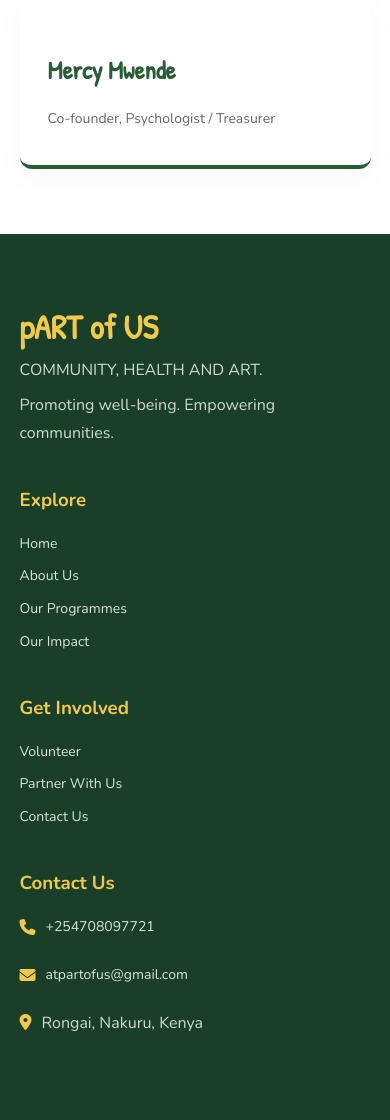
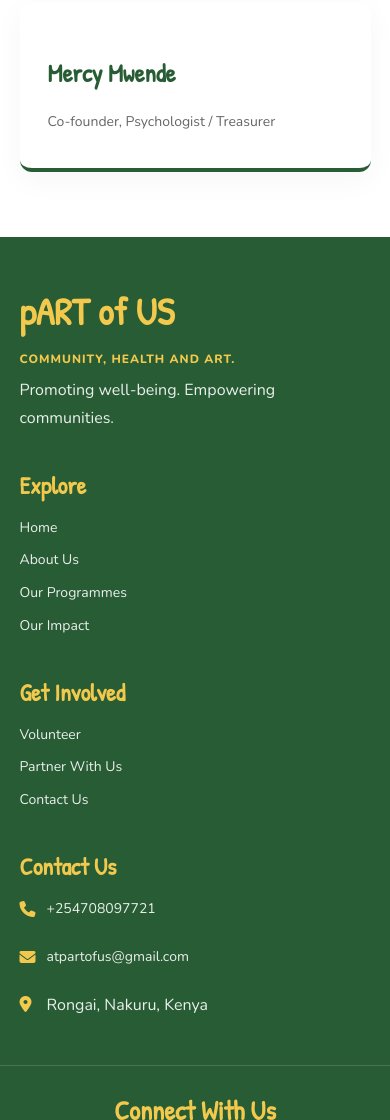
Before and after one commit to makundaleslie5-art/Part-Of-Us, a FastAPI app: page /about in a window 390 px wide. Shown: the part 5380-6500 px from the top of the page. Run offline with FastAPI, Linux system fonts and the light colour scheme.

Commit message:
Refine Part Of Us branding colours and footer design

```diff
--- a/static/css/style.css
+++ b/static/css/style.css
@@ -6,7 +6,7 @@
 
 :root {
     --green: #285c35;
-    --deep-green: #193f29;
+    --deep-green: #285c35;
     --brown: #70452d;
     --yellow: #f2c94c;
     --red: #c7473b;
@@ -926,3 +926,255 @@ body.menu-open .side-menu {
     visibility: visible;
     pointer-events: auto;
 }
+
+
+/* ==========================================
+   pART of US - BRANDING AND FOOTER REFINEMENT
+========================================== */
+
+/* HEADER AND BRANDING */
+.site-header {
+    background: var(--white);
+    border-bottom: 3px solid rgba(40, 92, 53, 0.10);
+}
+
+.nav-container {
+    min-height: 92px;
+}
+
+.logo {
+    gap: 12px;
+    align-items: center;
+}
+
+.logo img {
+    width: 90px;
+    height: 78px;
+    object-fit: contain;
+}
+
+.brand-name {
+    font-size: 34px;
+    line-height: 1;
+}
+
+.brand-p,
+.brand-of {
+    color: var(--brown);
+}
+
+.brand-art,
+.brand-us {
+    color: var(--green);
+}
+
+.brand-name small {
+    color: var(--brown);
+    font-size: 10px;
+    letter-spacing: 1.2px;
+    margin-top: 8px;
+}
+
+/* NAVIGATION */
+.navigation a {
+    color: var(--dark);
+    transition: color 0.25s ease;
+}
+
+.navigation a:hover,
+.navigation a.active-link {
+    color: var(--green);
+}
+
+.navigation a.active-link {
+    border-bottom: 2px solid var(--yellow);
+}
+
+/* MENU BUTTON */
+.menu-toggle {
+    border-color: rgba(40, 92, 53, 0.25);
+    background: var(--cream);
+}
+
+.menu-toggle span {
+    background: var(--green);
+}
+
+/* FOOTER */
+footer {
+    background: var(--green);
+    color: var(--white);
+}
+
+.footer-content {
+    padding: 60px 0 45px;
+    grid-template-columns: 1.4fr 1fr 1fr 1.5fr;
+    gap: 32px;
+}
+
+.footer-brand h2 {
+    font-family: 'Patrick Hand', cursive;
+    font-size: 38px;
+    color: var(--yellow);
+    margin-bottom: 5px;
+}
+
+.footer-brand p:first-of-type {
+    color: var(--yellow);
+    font-size: 12px;
+    font-weight: 800;
+    letter-spacing: 1px;
+}
+
+.footer-content h3 {
+    color: var(--yellow);
+    font-family: 'Patrick Hand', cursive;
+    font-size: 24px;
+    margin-bottom: 15px;
+}
+
+.footer-content p,
+.footer-content a {
+    color: rgba(255, 255, 255, 0.9);
+}
+
+.footer-content a {
+    transition: color 0.25s ease, transform 0.25s ease;
+}
+
+.footer-content a:hover {
+    color: var(--yellow);
+    transform: translateX(3px);
+}
+
+.footer-contact p {
+    align-items: flex-start;
+    overflow-wrap: anywhere;
+}
+
+.footer-contact p i {
+    color: var(--yellow);
+    min-width: 17px;
+}
+
+/* SOCIAL MEDIA */
+.footer-social {
+    padding: 25px 20px 32px;
+    border-top: 1px solid rgba(255, 255, 255, 0.15);
+}
+
+.footer-social h3 {
+    color: var(--yellow);
+    font-family: 'Patrick Hand', cursive;
+    font-size: 27px;
+    margin-bottom: 18px;
+}
+
+.social-icons {
+    gap: 16px;
+}
+
+.social-icons a {
+    width: 44px;
+    height: 44px;
+    color: var(--white);
+    border: 1px solid rgba(255, 255, 255, 0.55);
+    border-radius: 50%;
+    transition: all 0.25s ease;
+}
+
+.social-icons a:hover {
+    background: var(--yellow);
+    color: var(--green);
+    border-color: var(--yellow);
+    transform: translateY(-4px);
+}
+
+/* COPYRIGHT */
+.footer-bottom {
+    background: rgba(0, 0, 0, 0.12);
+    border-top: 1px solid rgba(255, 255, 255, 0.15);
+    padding: 20px 15px;
+}
+
+.footer-bottom p {
+    margin-bottom: 5px;
+}
+
+/* TABLET */
+@media (max-width: 950px) {
+    .footer-content {
+        grid-template-columns: repeat(2, minmax(0, 1fr));
+        gap: 35px;
+    }
+}
+
+/* MOBILE */
+@media (max-width: 650px) {
+    .nav-container {
+        min-height: 75px;
+        gap: 8px;
+    }
+
+    .logo {
+        gap: 6px;
+    }
+
+    .logo img {
+        width: 48px;
+        height: 48px;
+    }
+
+    .brand-name {
+        font-size: 20px;
+    }
+
+    .brand-name small {
+        font-size: 7px;
+        letter-spacing: 0.5px;
+        margin-top: 5px;
+    }
+
+    .footer-content {
+        grid-template-columns: 1fr;
+        gap: 25px;
+        padding: 42px 0 30px;
+    }
+
+    .footer-content h3 {
+        margin-bottom: 10px;
+    }
+
+    .footer-social {
+        padding: 22px 12px 28px;
+    }
+
+    .social-icons {
+        gap: 12px;
+    }
+
+    .social-icons a {
+        width: 40px;
+        height: 40px;
+        font-size: 17px;
+    }
+
+    .footer-bottom {
+        font-size: 12px;
+    }
+}
+
+@media (max-width: 390px) {
+    .logo img {
+        width: 40px;
+        height: 40px;
+    }
+
+    .brand-name {
+        font-size: 17px;
+    }
+
+    .brand-name small {
+        font-size: 6px;
+    }
+}
```
